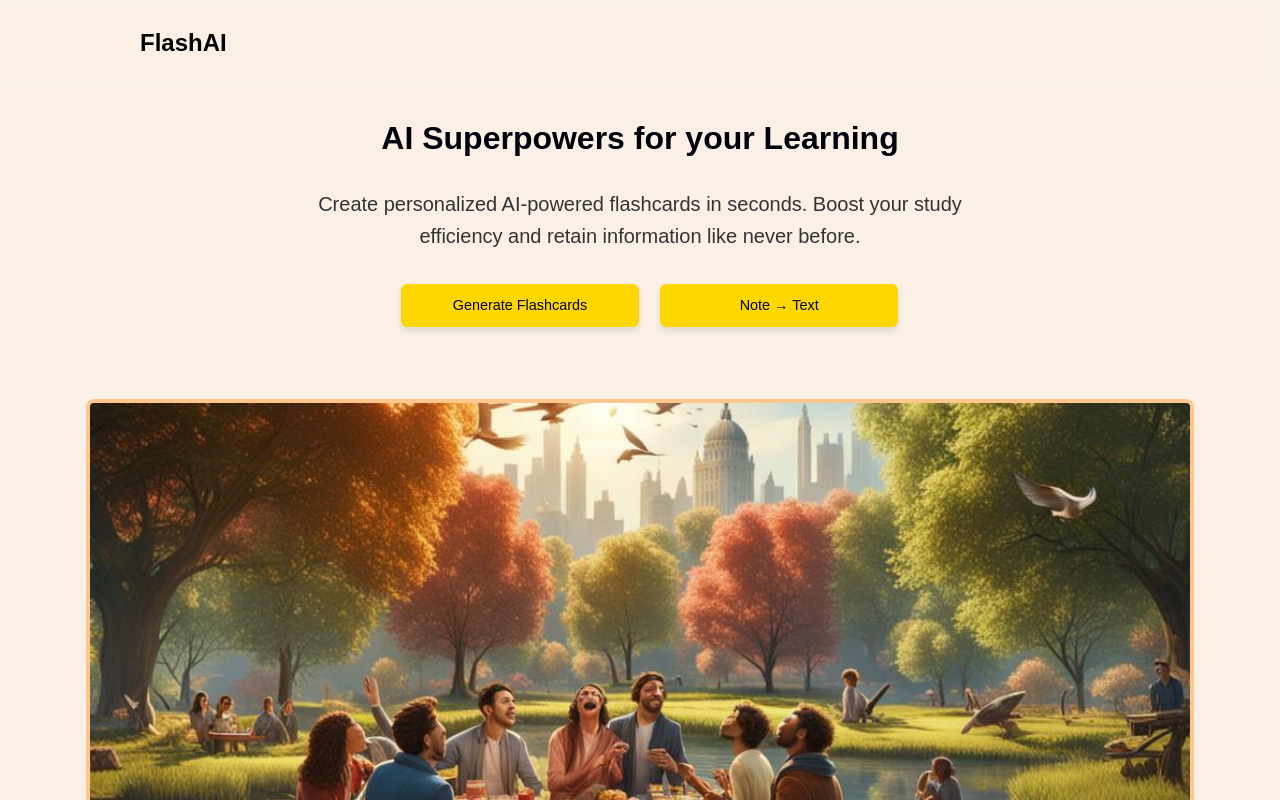
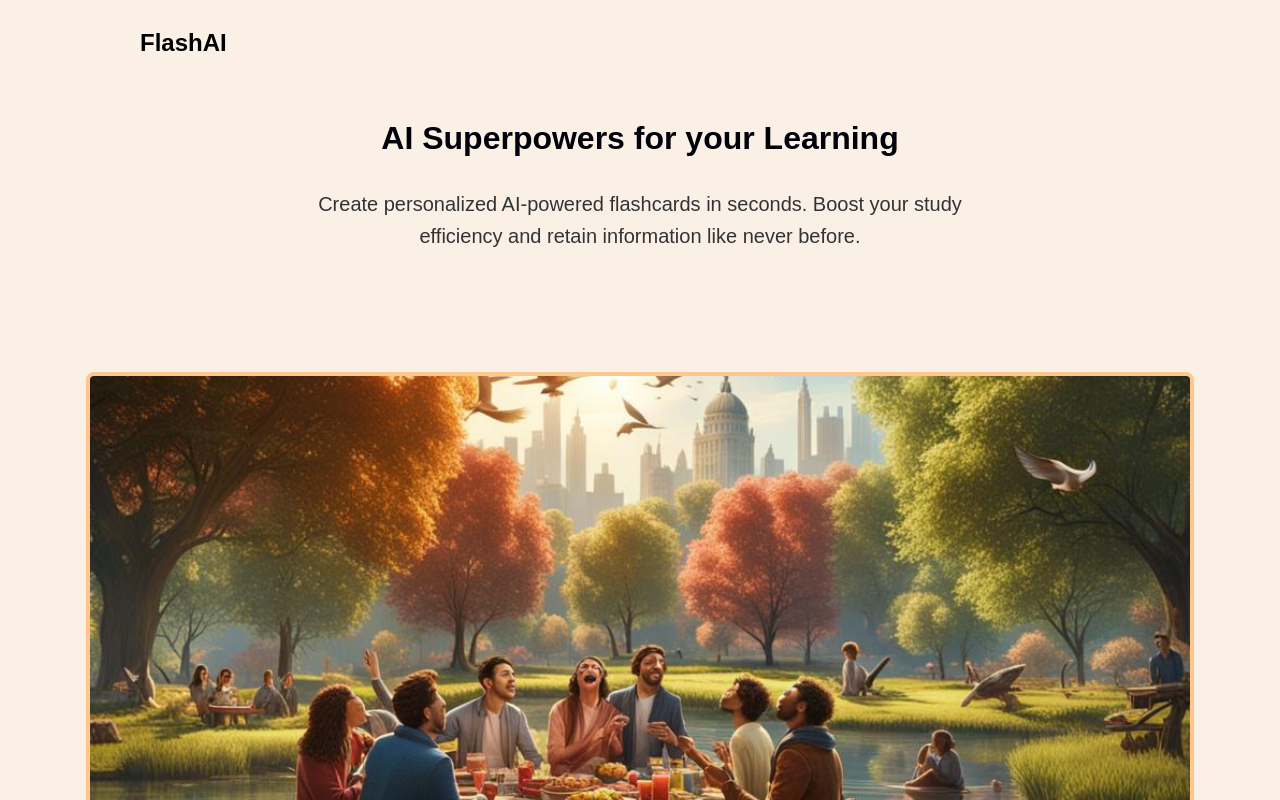
Before and after one commit to samir-s-hassan/FlashAI, a React (Vite) app: page / in a window 1280 px wide. Shown: the top 800 px of the page. Built offline with nearby package versions, Linux system fonts and the light colour scheme.

Commit message:
adding login to dev branch

```diff
--- a/src/App.jsx
+++ b/src/App.jsx
@@ -2,9 +2,13 @@ import { createRoot } from "react-dom/client";
 import RouteControl from "./RouteControl";
 import "./index.css";
 import { BrowserRouter } from "react-router-dom";
+import { GoogleOAuthProvider } from '@react-oauth/google';
+
 
 createRoot(document.getElementById("root")).render(
-  <BrowserRouter>
-    <RouteControl />
-  </BrowserRouter>
+ <GoogleOAuthProvider clientId="952706422048-le31tg2306ledodpi2bhm02d9qvn2fu2.apps.googleusercontent.com">
+   <BrowserRouter>
+     <RouteControl />
+   </BrowserRouter>
+ </GoogleOAuthProvider>
 );
--- a/src/RouteControl.jsx
+++ b/src/RouteControl.jsx
@@ -3,19 +3,21 @@ import LandingPage from "./pages/LandingPage";
 import ExtractNotesPage from "./pages/ExtractNotesPage";
 import GenerateFlashcardsPage from "./pages/GenerateFlashcardsPage";
 import Note2FlashcardsPage from "./pages/Note2FlashcardsPage";
-import ViewCollectionsPage from "./pages/ViewCollectionsPage";
+import LoginPage from "./pages/LoginPage";
+
 
 const RouteControl = () => {
  return (
    <Routes>
-      <Route path="/" element={<LandingPage />} />
+     <Route path="/" element={<LoginPage />} />
+     <Route path="/home" element={<LandingPage />} />
      <Route path="/generate" element={<GenerateFlashcardsPage />} />
      <Route path="/extract" element={<ExtractNotesPage />} />
      <Route path="/transform" element={<Note2FlashcardsPage />} />
-      <Route exact path="/view" component={ViewCollectionsPage} />
      <Route path="*" element={<div>404 Not Found</div>} />
    </Routes>
  );
 };
 
+
 export default RouteControl;
--- a/src/pages/LoginPage.jsx
+++ b/src/pages/LoginPage.jsx
@@ -72,9 +72,6 @@ const LoginPage = () => {
             <motion.div {...fadeIn} className="button-container">
               <div className="button-wrapper">
                 <div>
-                  <h2>React Google Login</h2>
-                  <br />
-                  <br />
                   <GoogleLogin
                     onSuccess={responseMessage}
                     onError={errorMessage}
```
Also changed, not shown: 1 other file (tests, documents, lock files or other folders). Lines whose indentation alone changed are shown as unchanged.
